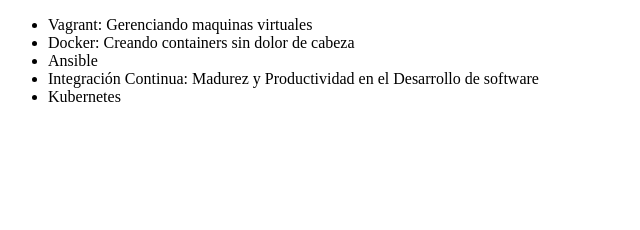
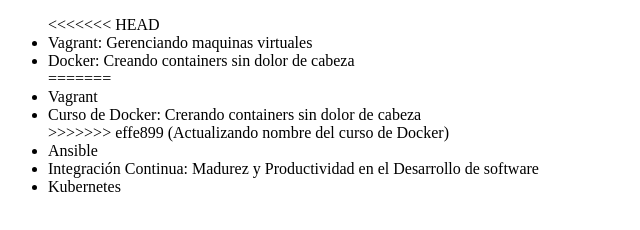
Before and after one commit to GerArt85/primer-git, a plain HTML site: page index.html in a window 1280 px wide. Shown: the whole page, without its empty margins (0-640 px from the left). Drawn offline with Linux system fonts and the light colour scheme.

Commit message:
ctualizando nombre del curso de Docker

```diff
--- a/index.html
+++ b/index.html
@@ -6,8 +6,13 @@
 </head>
 <body>
      <ul>
+<<<<<<< HEAD
          <li> Vagrant: Gerenciando maquinas virtuales </li>
          <li> Docker: Creando containers sin dolor de cabeza </li>
+=======
+         <li> Vagrant </li>
+         <li> Curso de Docker: Crerando  containers sin dolor de cabeza</li>
+>>>>>>> effe899 (Actualizando nombre del curso de Docker)
          <li> Ansible </li>
          <li> Integración Continua: Madurez y Productividad en el Desarrollo de software</li>
          <li> Kubernetes </li>
```
